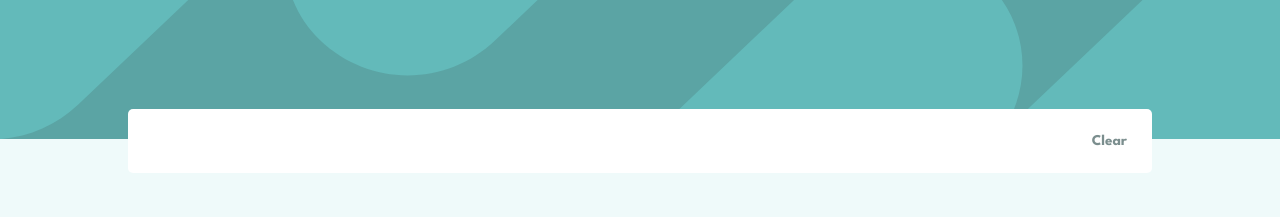
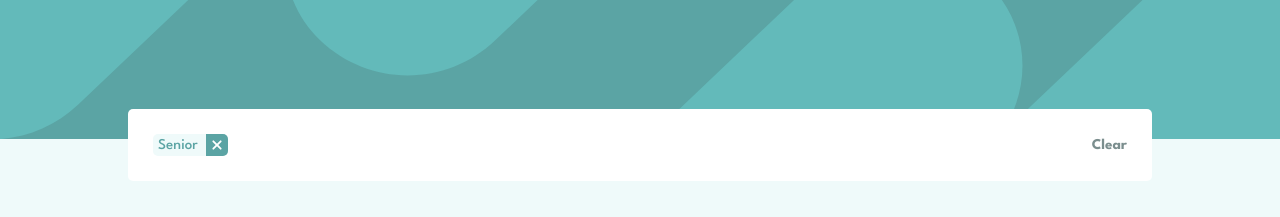
Before and after one commit to vytautassvirskas/Job_listing_with_filtering, a React (Create React App) app: page / in a window 1280 px wide. Both pictures are taken after a click on the element "Senior". Shown: the top 217 px of the page. Built offline with nearby package versions, Linux system fonts and the light colour scheme.

Commit message:
FilterTag component with style created

```diff
--- a/src/App.js
+++ b/src/App.js
@@ -1,5 +1,5 @@
-import React, { useState } from "react";
-import data from "./data/data.json";
+import React, { useState, useEffect } from "react";
+import json from "./data/data.json";
 import Header from "./components/Header/Header";
 import Wrapper from "./components/Wrapper/Wrapper";
 import FiltersCard from "./components/FiltersCard/FiltersCard";
@@ -8,15 +8,54 @@ import Card from "./components/Card/Card";
 import style from "./App.module.scss";
 
 function App() {
-  console.log(data);
+  const [filtersArr, setFiltersArr] = useState([]);
+  const [data, setData] = useState(json);
+
+  useEffect(() => {
+    if (filtersArr.length > 0) {
+      console.log(
+        "data filtravimas:",
+        data.filter((position) => {
+          // return position.role === "Frontend";
+          return filtersArr.includes(position.role)
+        })
+      );
+
+      // setData(() => {
+      //   data.filter((position) => {
+      //     filtersArr.includes(position.role);
+      //   });
+      // });
+    }
+  }, [filtersArr]);
+
+  //check filtersArr
+  useEffect(() => {
+    console.log("filtersArr array: ", filtersArr);
+  }, [filtersArr]);
+
+  //data tikrinu
+  useEffect(() => {
+    console.log("data:", data);
+  }, [data]);
+
   return (
     <div className={style.App}>
       <Header></Header>
       <Wrapper>
-        <FiltersCard></FiltersCard>
+        {filtersArr.length === 0 ? null : (
+          <FiltersCard filtersArr={filtersArr} setFiltersArr={setFiltersArr}></FiltersCard>
+        )}
         {data &&
-          data.map((person, i) => {
-            return <Card key={i} data={person}></Card>;
+          data.map((position, i) => {
+            return (
+              <Card
+                key={i}
+                data={position}
+                setFiltersArr={setFiltersArr}
+                filtersArr={filtersArr}
+              ></Card>
+            );
           })}
       </Wrapper>
     </div>
--- a/src/components/Card/Card.js
+++ b/src/components/Card/Card.js
@@ -1,10 +1,17 @@
 import React from "react";
+import FiltersCard from "../FiltersCard/FiltersCard";
 import Text from "../Text/Text";
 
 import style from "./Card.module.scss";
 
-const Card = ({ data }) => {
-  // console.log(data);
+const Card = ({ data, filtersArr, setFiltersArr }) => {
+  const handleAdd = (skill) => {
+    if (!filtersArr.includes(skill)) {
+      setFiltersArr((prevValue) => {
+        return [...prevValue, skill];
+      });
+    }
+  };
 
   return (
     <div className={!data.featured ? style.card : style[`card--featured`]}>
@@ -31,26 +38,38 @@ const Card = ({ data }) => {
       </div>
       {/* rigth card part */}
       <div className={style.card__skills}>
-        <Text className="text--filter">{data.role}</Text>
-        <Text className="text--filter">{data.level}</Text>
+        <Text className="text--filter" onClick={() => handleAdd(data.role)}>
+          {data.role}
+        </Text>
+        <Text className="text--filter" onClick={() => handleAdd(data.level)}>
+          {data.level}
+        </Text>
 
         {/* language array map */}
-        {data.languages.length > 0 &&
-          data.languages.map((skill, i) => {
-            console.log("language mapina");
+        {data.languages.length === 0
+          ? null
+          : data.languages.map((skill, i) => {
               return (
-              <Text key={i} className="text--filter">
+                <Text
+                  key={i}
+                  className="text--filter"
+                  onClick={() => handleAdd(skill)}
+                >
                   {skill}
                 </Text>
               );
             })}
 
         {/* tools array map */}
-        {data.tools.length > 0 &&
-          data.tools.map((skill, i) => {
-            console.log("tools mapina");
+        {data.tools.length === 0
+          ? null
+          : data.tools.map((skill, i) => {
               return (
-              <Text key={i} className="text--filter">
+                <Text
+                  key={i}
+                  className="text--filter"
+                  onClick={() => handleAdd(skill)}
+                >
                   {skill}
                 </Text>
               );
--- /dev/null
+++ b/src/components/FilterTag/FilterTag.js
@@ -0,0 +1,24 @@
+import React from "react";
+import Text from "../Text/Text";
+import style from "./FilterTag.module.scss";
+
+const FilterTag = ({ filter, filtersArr, setFiltersArr }) => {
+  const handleDelete = (filter) => {
+    if (filtersArr.includes(filter)) {
+      setFiltersArr(filtersArr.filter((skill) => skill !== filter));
+    }
+  };
+  return (
+    <li className={style.filter}>
+      <span className={style.filter__name}>{filter}</span>
+      <button
+        className={style.filter__close}
+        onClick={() => handleDelete(filter)}
+      >
+        <img src="./images/close.svg" alt="close" />
+      </button>
+    </li>
+  );
+};
+
+export default FilterTag;
--- /dev/null
+++ b/src/components/FilterTag/FilterTag.module.scss
@@ -0,0 +1,31 @@
+@import "../../assets/style/variables.scss";
+
+.filter {
+  display: flex;
+  justify-content: center;
+  align-items: center;
+  background-color: $c-second;
+  border-radius: 5px;
+  overflow: hidden;
+
+  &__name {
+    display: inline-block;
+    padding: 0 8px 0 5px;
+    color: $c-first;
+  }
+  &__close {
+    width: 22px;
+    height: 22px;
+    border: none;
+    color: tomato;
+    background-color: $c-first;
+    cursor: pointer;
+    transition: all 0.2s ease-in-out;
+    &:hover {
+      background-color: $c-fifth;
+    }
+  }
+  &__close svg path {
+    stroke: yellow;
+  }
+}
--- a/src/components/FiltersCard/FiltersCard.js
+++ b/src/components/FiltersCard/FiltersCard.js
@@ -1,11 +1,30 @@
 import React from "react";
+import FilterTag from "../FilterTag/FilterTag";
 import style from "./FiltersCard.module.scss";
 
-const FiltersCard = () => {
+const FiltersCard = ({ filtersArr, setFiltersArr }) => {
   return (
-    <div className={style.filtering}>
-      <div className={style.filtering__filters}></div>
-      <button className={style.filtering__clear}>Clear</button>
+    <div className={style["filters-card"]}>
+      {filtersArr.length === 0 ? null : (
+        <ul className={style["filters-card__list"]}>
+          {filtersArr.map((filter, i) => {
+            return (
+              <FilterTag
+                key={i}
+                filter={filter}
+                filtersArr={filtersArr}
+                setFiltersArr={setFiltersArr}
+              ></FilterTag>
+            );
+          })}
+        </ul>
+      )}
+      <button
+        className={style["filters-card__clear"]}
+        onClick={() => setFiltersArr([])}
+      >
+        Clear
+      </button>
     </div>
   );
 };
--- a/src/components/FiltersCard/FiltersCard.module.scss
+++ b/src/components/FiltersCard/FiltersCard.module.scss
@@ -1,6 +1,6 @@
 @import "../../assets/style/variables.scss";
 
-.filtering {
+.filters-card {
   position: absolute;
   top: -110px;
   width: 100%;
@@ -10,10 +10,13 @@
   align-items: center;
   padding: 25px;
   border-radius: 5px;
-  &__filters {
+  &__list {
     display: flex;
+    flex-wrap: wrap;
+    gap: 10px;
   }
   &__clear {
+    margin-left: auto;
     color: $c-fourth;
     font-weight: $fw-bold;
     background-color: transparent;
@@ -22,6 +25,7 @@
     transition: all 0.2s ease-in-out;
     &:hover {
       color: $c-first;
+      text-decoration: underline;
     }
   }
 }
--- a/src/components/Text/Text.js
+++ b/src/components/Text/Text.js
@@ -2,7 +2,11 @@ import React from "react";
 import style from "./Text.module.scss";
 
 const Text = (props) => {
-  return <span className={style[`${props.className}`]}>{props.children}</span>;
+  return (
+    <span className={style[`${props.className}`]} onClick={props.onClick}>
+      {props.children}
+    </span>
+  );
 };
 
 export default Text;
```
Also changed, not shown: public/images/close.svg (added). Lines whose indentation alone changed are shown as unchanged.
